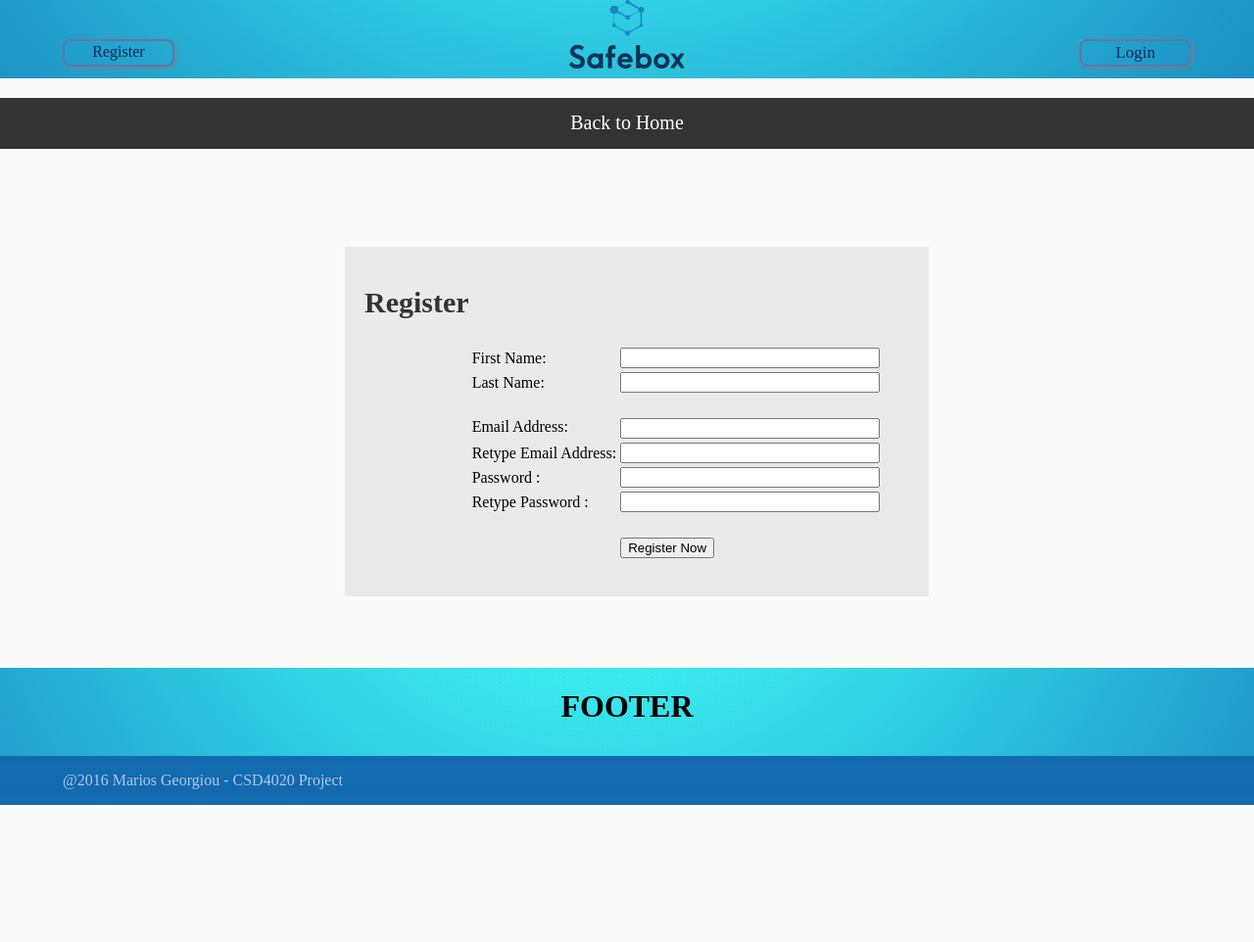
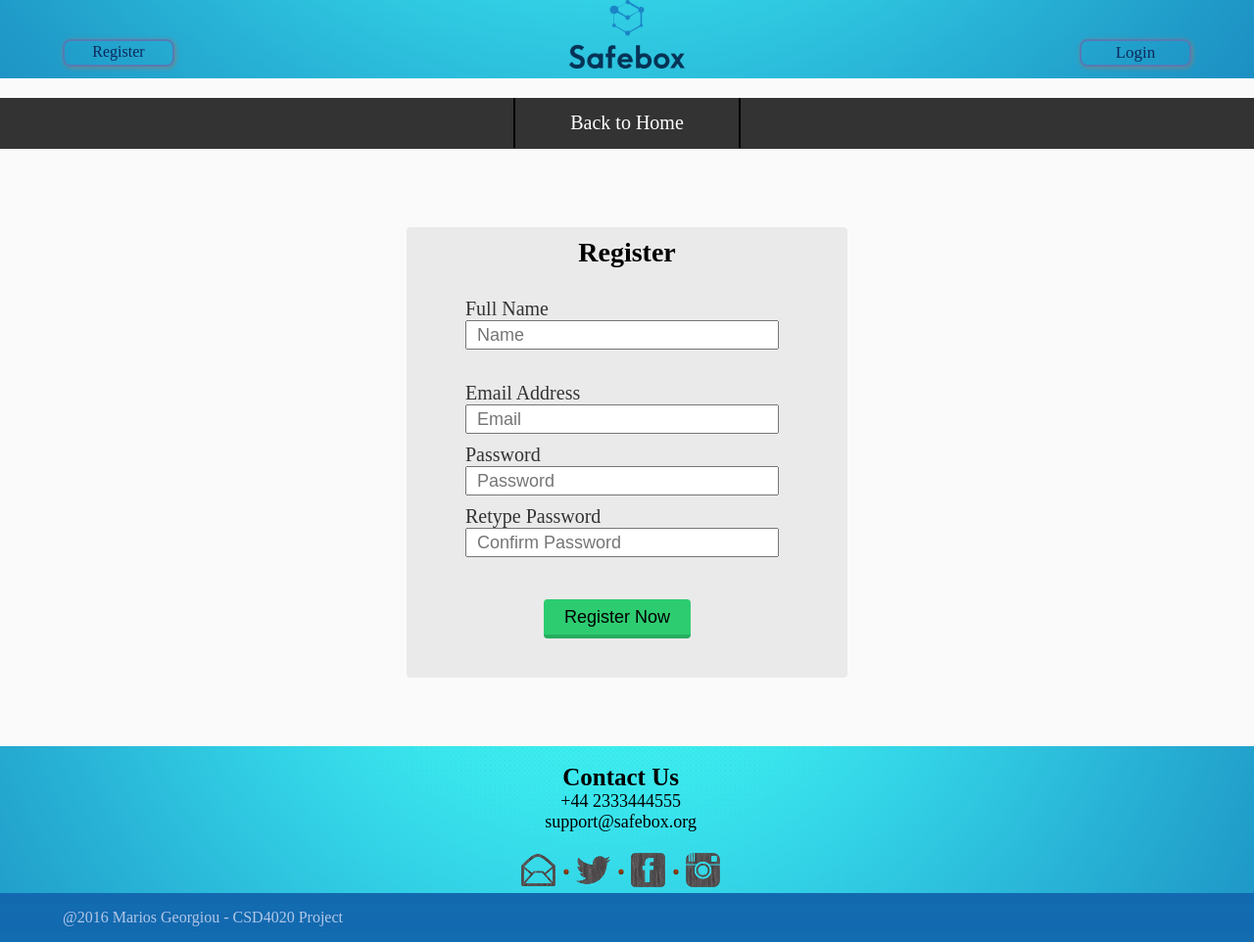
Before and after one commit to MariosGeorgiou/Dropbox-like_project, a PHP site: page /register.html in a window 1280 px wide. Shown: the whole page at 98% size. Before the commit the page ends 822 px from the top, so only its background shows below. Run offline with PHP 8.4, Linux system fonts and the light colour scheme; some libraries are stand-ins or nearby versions.

Commit message:
Footer is done, login and registration
-Completed a quick footer and share it with all pages
-I changed the style on the Login and registration pages and made them
more appealing and cognitive with CSS
-Registration page —> JS check if password match

```diff
--- a/dashboard.html
+++ b/dashboard.html
@@ -32,7 +32,10 @@
                 </div>
             </div>
             <footer id="footer">
-                <h1>FOOTER</h1>
+                <p class="footer-content"></p>
+                <p class="footer-content"><b id="contactus">Contact Us</b>
+                    <br>+44 2333444555<br>support@safebox.org<br><br> <img src="images/email-xxl.png" height="35px" width="35px"> <img src="images/dotsmall.png" class="dot" height="30px" width="12px"> <img src="images/twitter-xxl.png" height="35px" width="35px"> <img src="images/dotsmall.png" class="dot" height="30px" width="12px"> <img src="images/facebook-3-xxl.png" height="35px" width="35px"> <img src="images/dotsmall.png" class="dot" height="30px" width="12px"> <img src="images/instagram-xxl.png" height="35px" width="35px"> </p>
+                <p class="footer-content"></p>
             </footer>
             <div id="copyright-container">
                 <div class="copyright-inner-container">
--- a/myscripts.js
+++ b/myscripts.js
@@ -1,11 +1,11 @@
 /* JS logo change onScroll starts here */
-            window.onscroll = function() {myFunction()};
+            window.onscroll = function () {myFunction(); };
             function myFunction() {
                 if (document.body.scrollTop > 250 || document.documentElement.scrollTop > 250) {
-                    document.getElementById("logochange").src="images/onlylogo.png";
+                    document.getElementById("logochange").src = "images/onlylogo.png";
                 }
                 else if (document.body.scrollTop < 250 || document.documentElement.scrollTop < 250){
-                    document.getElementById("logochange").src="images/LogoV.png";
+                    document.getElementById("logochange").src = "images/LogoV.png";
                 }
             }
 /* JS logo change onScroll ends here */
--- a/mystyle.css
+++ b/mystyle.css
@@ -4,7 +4,7 @@
                 height: 100%;
                 margin: 0;
                 padding: 0;
-
+                background-color: #fafafa;
             }
             #wrapper {
                 margin: 0;
@@ -131,10 +131,14 @@
                 text-align: center;
                 padding: 14px 56px;
                 text-decoration: none;
+                border-left: solid 2px black;
             }
-
+            li:last-child  a{
+                border-right: solid 2px black;
+            }
             li a:hover {
                 background-color: #111;
+                font: bolt;
             }
 /* navigation menu CSS ends here */
 
@@ -147,7 +151,7 @@
                 background: #fafafa;
                 text-align: center;
                 min-height: 180px;
-                padding-bottom:120px;   /* Height of the footer+below footer */
+                padding-bottom:180px;   /* Height of the footer+below footer */
 
             }
             .main-inner-container{
@@ -282,8 +310,14 @@
                 position: absolute;
                 bottom:0;
                 width:100%;
-                height:90px;
+                height:150px;
                 margin-bottom: 50px;
+            }
+            .footer-content{
+                float:left;
+                width: 33%;
+                font-size: 18px;
+
             }
             #copyright-container{
                 background: url(images/footer_30px.gif) fixed center;
@@ -296,7 +330,12 @@
                 margin: 0 auto;
                 position: relative;
             }
-
+            .dot{
+                vertical-align: middle;
+            }
+            #contactus{
+                font-size: 25px;
+            }
 /* footer CSS ends here */
 
 
@@ -309,41 +348,35 @@
             .login-getstarted{
                   width: 100%;
                   height: 450px;
-
             }
             .login-inner-container{
-                width: 45%;
-                height: 90%;
+                width: 450px;
+                height: 300px;
                 margin: 0 auto;
-                position: relative;
-                background-color: #fafafa;
-                padding-top: 100px;
+                margin-top: 80px;
+                background-color: #ebeaea;
+                border-radius: 4px;
+                text-align: center;
+                padding-top: 10px;
+                font-size: 28px;
             }
-.login-inner-container-inside{
-    width: 100%;
-    height: 60%;
-    background-color: #ebeaea;
+.login-inner-container input{
+    height: 40px;
+    width: 320px;
+    font-size: 18px;
+    margin-bottom: 15px;
     padding-left: 20px;
-    padding-top: 10px;
 }
-            .loginbox-container{
-                float:left;
-                text-align:left;
-                color: #333;
-                font-size: 30px;
-            }
-        .loginbox-form-container{
-                float:left;
-                text-align:left;
-                color: #333;
-                font-size: 20px;
-            padding-top: 90px;
-            }
-.give-me-space{
-    margin-right: 20px;
-    margin-bottom: 20px;
+.login-inner-container input[type="submit"]{
+    margin-top: 10px;
+    height: 40px;
+    width: 100px;
+    padding: 0px;
+    background-color: #2ecc71;
+    border-radius: 4px;
+    border: none;
+    border-bottom: 4px solid #27AE60;
 }
-
 
 
 /* REGISTER */
@@ -353,32 +386,42 @@
 
             }
             .register-inner-container{
-                width: 45%;
-                height: 90%;
+                width: 450px;
+                height: 450px;
                 margin: 0 auto;
-                position: relative;
-                background-color: #fafafa;
-                padding-top: 100px;
+                margin-top: 80px;
+                background-color: #ebeaea;
+                border-radius: 4px;
+                text-align: center;
+                padding-top: 10px;
+                font-size: 28px;
             }
-            .register-inner-container-inside{
-                width: 100%;
-                height: 70%;
-                background-color: #ebeaea;
-                padding-left: 20px;
-                padding-top: 10px;
-            }
-            .registerbox-container{
-                float:left;
-                text-align:left;
-                color: #333;
-                font-size: 30px;
-            }
+.register-inner-container input{
+    height: 30px;
+    width: 320px;
+    font-size: 18px;
+    margin-bottom: 10px;
+    padding-left: 10px;
+}
+.register-inner-container input[type="submit"]{
+    margin-top: 10px;
+    height: 40px;
+    width: 150px;
+    padding: 0px;
+    background-color: #2ecc71;
+    border-radius: 4px;
+    border: none;
+    border-bottom: 4px solid #27AE60;
+    margin-left: 80px;
+}
+
             .loginbox-form-container{
-                float:left;
                 text-align:left;
                 color: #333;
                 font-size: 20px;
-                padding-top: 90px;
+                padding-top: 30px;
+                margin-left: 60px;
+
             }
 
 
--- a/register.html
+++ b/register.html
@@ -4,6 +4,14 @@
         <link rel="icon" href="favicon.ico" type="image/x-icon">
         <link rel="stylesheet" type="text/css" href="mystyle.css">
         <script src="myscripts.js"></script>
+
+        <!-- jQuery  -->
+        <script src="https://ajax.googleapis.com/ajax/libs/jquery/3.1.1/jquery.min.js"></script>
+
+        <!-- jQuery UI  -->
+        <link rel="stylesheet" href="https://ajax.googleapis.com/ajax/libs/jqueryui/1.12.1/themes/smoothness/jquery-ui.css">
+<script src="https://ajax.googleapis.com/ajax/libs/jqueryui/1.12.1/jquery-ui.min.js"></script>
+
     </head>
     <body>
         <div id="wrapper">
@@ -28,86 +36,32 @@
             <div id="main">
                 <div class="register-getstarted">
                     <div class="register-inner-container">
-                        <div class="register-inner-container-inside">
-
-                            <p class="registerbox-container"><b>Register<br/></b></p>
-
-                            <form action="" method="post" class="loginbox-form-container">
-
-                        <table class="give-me-space">
-                    <tr width="200px" align="left">
-                        <td>
-                            First Name:
-                        </td>
-                        <td>
-                            <input type="text" name="firstname"  required="required" size="30"></input>
-                        </td>
-                    </tr>
-                    <tr>
-                        <td>
-                            Last Name:
-                        </td>
-                        <td>
-                            <input type="text" name="lastname"  required="required" size="30"></input>
-                        </td>
-                    </tr>
-                    <tr>
-                        <td><br/></td></tr>
-
-                    <tr>
-                        <td  valign="top" align="left">
-                            Email Address:
-                        </td>
-                        <td>
-                            <input type="email" name="customer_username" required="required" size="30"></input>
-                        </td>
-                    </tr>
-                    <tr>
-                        <td>
-                            Retype Email Address:
-                        </td>
-                        <td>
-                            <input type="email" name="username_check" required="required" size="30"></input>
-                        </td>
-                    </tr>
-                    <tr>
-                        <td>
-                            Password :
-                        </td>
-                        <td>
-                            <input type="password" name="customer_password" required="required" size="30"></input>
-                        </td>
-                    </tr>
-                    <tr>
-                        <td>
-                            Retype Password :
-                        </td>
-                        <td>
-                            <input type="password" name="password_check" required="required" size="30"></input>
-                        </td>
-                    </tr>
-                    <tr>
-                        <td><br/></td></tr>
-                    <tr>
-                        <td>
-
-                        </td>
-                        <td>
-                            <input type="submit" value="Register Now"></input>
-                        </td>
-
-                    </tr>
 
 
-                </table>
+                            <b>Register<br/></b>
+
+                            <form method="POST" action="dashboard.html" onsubmit="return validateForm()" name="registerForm" class="loginbox-form-container">
+                            Full Name<br>
+                            <input type="text" name="fullname" placeholder="Name"  required>
+                            <br><br>Email Address<br>
+                            <input type="email" name="customer_username" placeholder="Email" required>
+                            <br>Password<br>
+                            <input type="password" name="password" placeholder="Password" required>
+                            <br>Retype Password<br>
+                            <input type="password" name="confirm_password" placeholder="Confirm Password" required><br>
+                                <div id="password_error" style="color:red;"></div><br>
+                            <input type="submit" value="Register Now" id="registerbutton">
                             </form>
-                        </div>
+
                     </div>
                 </div>
 
             </div>
             <footer id="footer">
-                <h1>FOOTER</h1>
+                <p class="footer-content"></p>
+                <p class="footer-content"><b id="contactus">Contact Us</b>
+                    <br>+44 2333444555<br>support@safebox.org<br><br> <img src="images/email-xxl.png" height="35px" width="35px"> <img src="images/dotsmall.png" class="dot" height="30px" width="12px"> <img src="images/twitter-xxl.png" height="35px" width="35px"> <img src="images/dotsmall.png" class="dot" height="30px" width="12px"> <img src="images/facebook-3-xxl.png" height="35px" width="35px"> <img src="images/dotsmall.png" class="dot" height="30px" width="12px"> <img src="images/instagram-xxl.png" height="35px" width="35px"> </p>
+                <p class="footer-content"></p>
             </footer>
             <div id="copyright-container">
                 <div class="copyright-inner-container">
@@ -119,3 +73,34 @@
 
     </body>
 </html>
+<script>
+/*
+    $("document").ready(function(){
+
+         $("input[type='submit']#registerbutton").onclick(function(){
+            $(this).css("background-color", "red");
+         });
+
+    });
+*/
+
+    /*  Confirm that passwords match  */
+    var password = document.forms["registerForm"]["password"];
+    var confirm_password = document.forms["registerForm"]["confirm_password"];
+    var password_error = document.getElementById("password_error");
+
+    function validateForm(){
+        if (password.value != confirm_password.value){
+            password.style.border = "1px solid red";
+            confirm_password.style.border = "1px solid red";
+            password_error.innerHTML = "*Passwords do not match";
+            return false;
+        }
+        else{
+            password.style.border = "1px solid black";
+            confirm_password.style.border = "1px solid black";
+            password_error.innerHTML = "";
+            return true;
+        }
+    }
+</script>
```
Also changed, not shown: other parts of mystyle.css (+25 -1 lines), index.html (+11 -22 lines), login.html (+11 -8 lines), email-xxl.png (deleted), facebook-3-xxl.png (deleted), images/dotsmall.png (added), images/email-xxl.png (added), images/facebook-3-xxl.png (added), images/instagram-xxl.png (added), images/twitter-xxl.png (added), instagram-xxl.png (deleted), ribbon copy.png (added), ribbon.png (added), twitter-xxl.png (deleted).
